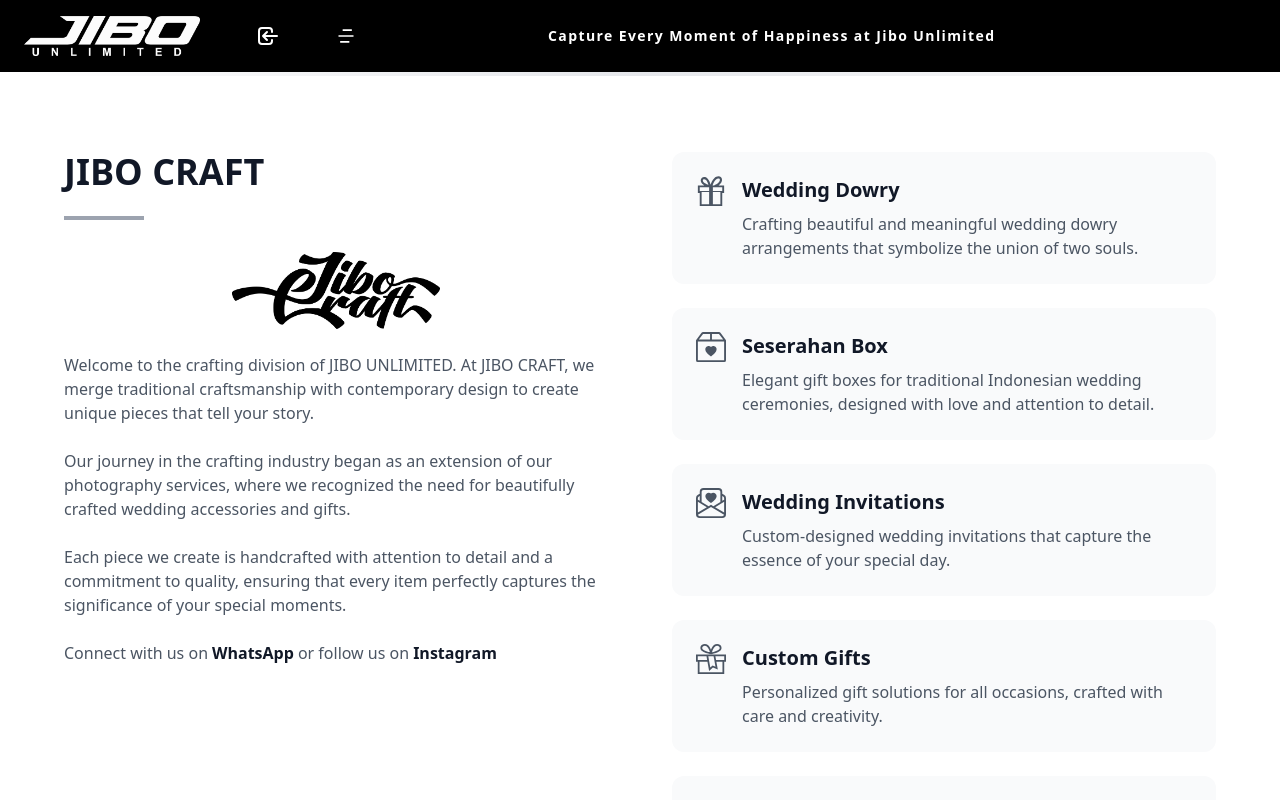
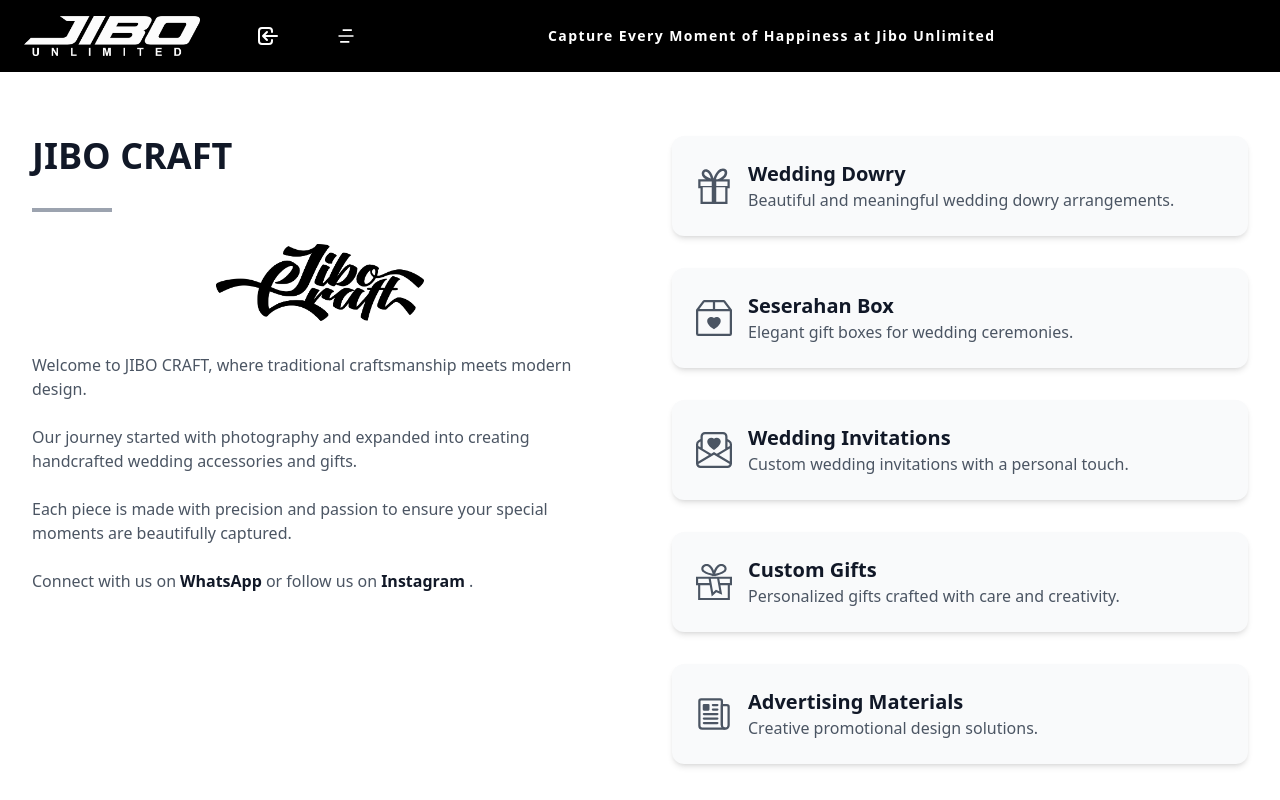
Before and after one commit to yogadep/jb-frontend, a React (Vite) app: page /company in a window 1280 px wide. Shown: the top 800 px of the page. Built offline with nearby package versions, Linux system fonts and the light colour scheme.

Commit message:
rm vercel config

```diff
--- a/src/pages/miniPage/Company.jsx
+++ b/src/pages/miniPage/Company.jsx
@@ -5,7 +5,6 @@ import { BsBox2Heart, BsEnvelopePaperHeart } from "react-icons/bs";
 import { IoNewspaperOutline } from "react-icons/io5";
 import { TfiGift } from "react-icons/tfi";
 import jiboCraft from '../../assets/craft.png';
-// Import gallery images
 import gallery1 from '../../assets/jibocraft1.jpeg';
 import gallery2 from '../../assets/jibocraft2.jpeg';
 import gallery3 from '../../assets/jibocraft3.jpeg';
@@ -13,33 +12,12 @@ import gallery4 from '../../assets/jibocraft4.jpeg';
 import gallery5 from '../../assets/jibocraft5.jpeg';
 import gallery6 from '../../assets/jibocraft6.jpeg';
 
-const Company = () => {
 const services = [
-        {
-            icon: <ImGift />,
-            title: "Wedding Dowry",
-            description: "Crafting beautiful and meaningful wedding dowry arrangements that symbolize the union of two souls."
-        },
-        {
-            icon: <BsBox2Heart />,
-            title: "Seserahan Box",
-            description: "Elegant gift boxes for traditional Indonesian wedding ceremonies, designed with love and attention to detail."
-        },
-        {
-            icon: <BsEnvelopePaperHeart />,
-            title: "Wedding Invitations",
-            description: "Custom-designed wedding invitations that capture the essence of your special day."
-        },
-        {
-            icon: <TfiGift />,
-            title: "Custom Gifts",
-            description: "Personalized gift solutions for all occasions, crafted with care and creativity."
-        },
-        {
-            icon: <IoNewspaperOutline />,
-            title: "Advertising Materials",
-            description: "Creative design solutions for your business promotional needs."
-        }
+    { icon: <ImGift />, title: "Wedding Dowry", description: "Beautiful and meaningful wedding dowry arrangements." },
+    { icon: <BsBox2Heart />, title: "Seserahan Box", description: "Elegant gift boxes for wedding ceremonies." },
+    { icon: <BsEnvelopePaperHeart />, title: "Wedding Invitations", description: "Custom wedding invitations with a personal touch." },
+    { icon: <TfiGift />, title: "Custom Gifts", description: "Personalized gifts crafted with care and creativity." },
+    { icon: <IoNewspaperOutline />, title: "Advertising Materials", description: "Creative promotional design solutions." }
 ];
 
 const galleryImages = [
@@ -51,39 +29,39 @@ const Company = () => {
     { src: gallery6, alt: 'Craft Work' }
 ];
 
+const containerVariants = {
+    hidden: { opacity: 0, y: 50 },
+    visible: { opacity: 1, y: 0, transition: { duration: 0.8, ease: "easeOut" } }
+};
+
+const fadeInUpVariants = {
+    hidden: { opacity: 0, y: 30 },
+    visible: { opacity: 1, y: 0, transition: { duration: 0.6, ease: "easeOut" } }
+};
+
+const Company = () => {
     return (
-        <section className="relative min-h-screen bg-white py-20 px-4 overflow-hidden">
-            {/* Decorative top border */}
-            <div className="absolute top-0 left-0 w-full h-1 bg-gradient-to-r from-transparent via-gray-200 to-transparent"></div>
-
-            <div className="max-w-6xl mx-auto">
-                {/* Main Content */}
-                <div className="grid grid-cols-1 lg:grid-cols-2 gap-16">
+        <motion.section
+            className="bg-white py-16 px-4 sm:px-6 lg:px-8"
+            initial="hidden"
+            whileInView="visible"
+            viewport={{ once: true, amount: 0.3 }}
+            variants={containerVariants}
+        >
+            <div className="max-w-7xl mx-auto">
+                {/* Main Content Grid */}
+                <div className="grid lg:grid-cols-2 gap-16 mb-20">
                     {/* Left Column - About */}
-                    <div className="space-y-8">
-                        <div>
-                            <h2 className="text-4xl font-bold text-gray-900 mb-6">JIBO CRAFT</h2>
+                    <motion.div variants={fadeInUpVariants} className="space-y-8">
+                        <h2 className="text-4xl font-bold text-gray-900">JIBO CRAFT</h2>
                         <div className="w-20 h-1 bg-gray-400 mb-8"></div>
-                            <div className="flex justify-center mb-6">
-                                <img
-                                    src={jiboCraft}
-                                    alt="JIBO CRAFT Logo"
-                                    className="w-52 h-auto object-contain"
-                                />
+                        <div className="flex justify-center">
+                            <img src={jiboCraft} alt="JIBO CRAFT Logo" className="w-52 h-auto" />
                         </div>
                         <div className="text-gray-600 space-y-6">
-                                <p>
-                                    Welcome to the crafting division of JIBO UNLIMITED. At JIBO CRAFT, we merge traditional
-                                    craftsmanship with contemporary design to create unique pieces that tell your story.
-                                </p>
-                                <p>
-                                    Our journey in the crafting industry began as an extension of our photography services,
-                                    where we recognized the need for beautifully crafted wedding accessories and gifts.
-                                </p>
-                                <p>
-                                    Each piece we create is handcrafted with attention to detail and a commitment to quality,
-                                    ensuring that every item perfectly captures the significance of your special moments.
-                                </p>
+                            <p>Welcome to JIBO CRAFT, where traditional craftsmanship meets modern design.</p>
+                            <p>Our journey started with photography and expanded into creating handcrafted wedding accessories and gifts.</p>
+                            <p>Each piece is made with precision and passion to ensure your special moments are beautifully captured.</p>
                             <p>
                                 Connect with us on
                                 <a href="https://wa.me/yourphonenumber" target="_blank" rel="noopener noreferrer" className="font-bold text-gray-900 mx-1">
@@ -92,58 +70,57 @@ const Company = () => {
                                 or follow us on
                                 <a href="https://instagram.com/yourusername" target="_blank" rel="noopener noreferrer" className="font-bold text-gray-900 mx-1">
                                     Instagram
-                                    </a>
+                                </a>.
                             </p>
                         </div>
-                        </div>
-                    </div>
+                    </motion.div>
 
                     {/* Right Column - Services */}
-                    <div className="space-y-6">
+                    <motion.div variants={fadeInUpVariants} className="space-y-8">
                         {services.map((service, index) => (
-                            <div
+                            <motion.div
                                 key={index}
-                                className="bg-gray-50 rounded-xl p-6 hover:shadow-lg transition-all duration-300"
+                                variants={fadeInUpVariants}
+                                className="bg-gray-50 rounded-xl p-6 shadow-md hover:shadow-lg transition-all duration-300"
                             >
-                                <div className="flex items-start gap-4">
-                                    <div className="text-3xl text-gray-600 flex-shrink-0">
-                                        {service.icon}
-                                    </div>
+                                <div className="flex items-center gap-4">
+                                    <div className="text-4xl text-gray-600">{service.icon}</div>
                                     <div>
-                                        <h3 className="text-xl font-bold text-gray-900 mb-2">{service.title}</h3>
+                                        <h3 className="text-xl font-bold text-gray-900">{service.title}</h3>
                                         <p className="text-gray-600">{service.description}</p>
                                     </div>
                                 </div>
-                            </div>
+                            </motion.div>
                         ))}
-                    </div>
+                    </motion.div>
                 </div>
 
                 {/* Gallery Section */}
-                <div className="mt-20">
-                    <h3 className="text-2xl font-bold text-gray-900 mb-8 text-center">Our Latest Works</h3>
-                    <div className="grid grid-cols-1 sm:grid-cols-2 lg:grid-cols-3 gap-8">
+                <motion.div variants={fadeInUpVariants} className="mt-20">
+                    <h3 className="text-2xl font-bold text-gray-900 text-center mb-8">Our Latest Works</h3>
+                    <div className="grid grid-cols-1 md:grid-cols-2 lg:grid-cols-3 gap-8">
                         {galleryImages.map((image, index) => (
-                            <div
+                            <motion.div
                                 key={index}
-                                className="aspect-w-4 aspect-h-3 overflow-hidden rounded-lg shadow-lg group"
+                                variants={fadeInUpVariants}
+                                className="overflow-hidden rounded-lg shadow-lg group"
                             >
                                 <img
                                     src={image.src}
                                     alt={image.alt}
                                     className="w-full h-full object-cover transform group-hover:scale-105 transition-transform duration-300"
                                 />
-                            </div>
+                            </motion.div>
                         ))}
                     </div>
-                </div>
+                </motion.div>
 
                 {/* Bottom Decorative Element */}
                 <div className="mt-24 flex justify-center">
                     <div className="w-16 h-1 bg-gradient-to-r from-gray-200 to-gray-300 rounded-full"></div>
                 </div>
             </div>
-        </section>
+        </motion.section>
     );
 };
 
```
Lines whose indentation alone changed are shown as unchanged.
